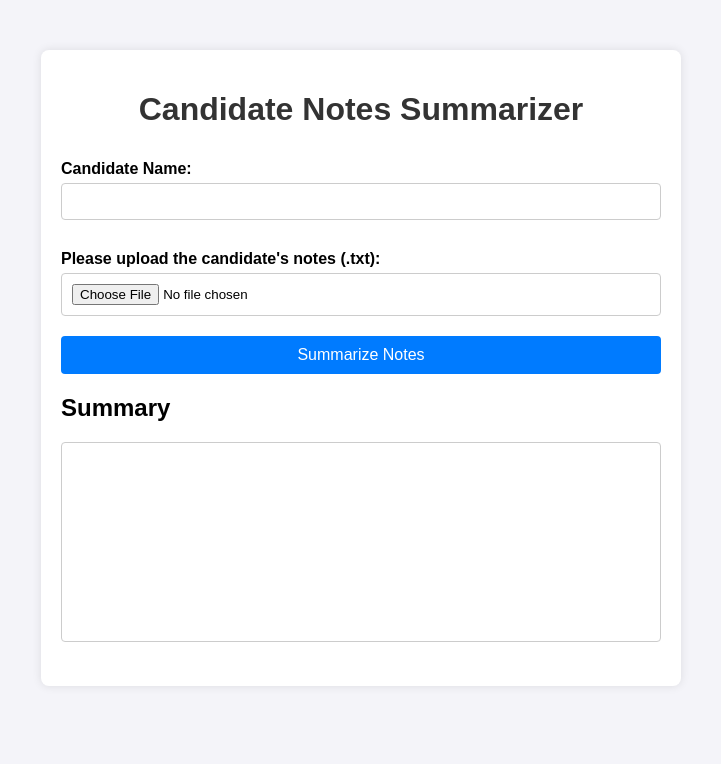
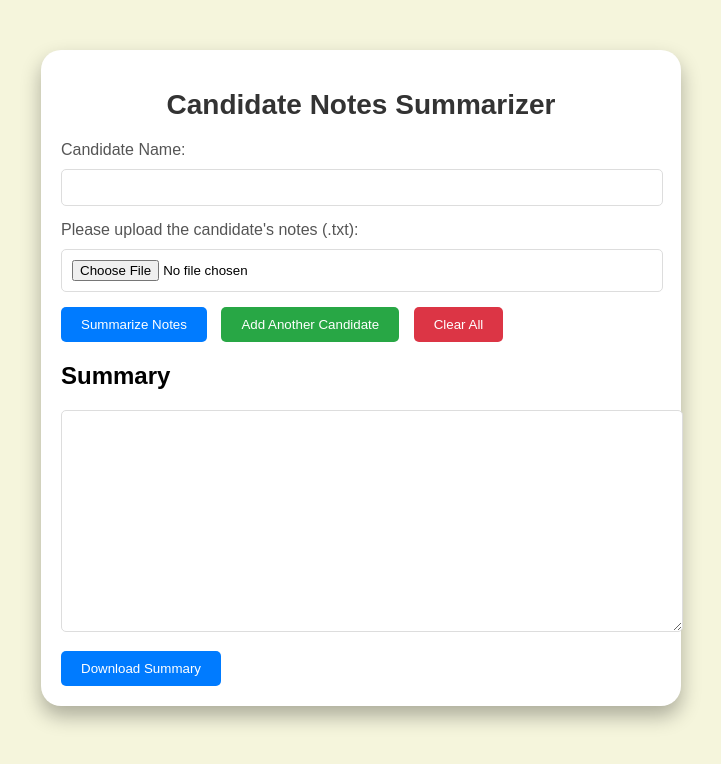
Before and after one commit to aneesh-bukya/HRAgent, a Django app: page /candidate-notes/ in a window 1280 px wide. Shown: the top 764 px of the page, without its empty margins (279-1000 px from the left). Run offline with Django 5.2, Linux system fonts and the light colour scheme.

Commit message:
Finished teh frontend for candidate notes, still have to do faq and email

```diff
--- a/HRAgentUI/HRAgentUI/urls.py
+++ b/HRAgentUI/HRAgentUI/urls.py
@@ -25,4 +25,6 @@ urlpatterns = [
     path('faq/',views.faq_agent),
     path('email-onboarding/',views.onboarding),
     path('candidate-notes/',views.candidate_notes),
+    path('summarize-notes/', views.summarize_notes, name='summarize_notes'),
+
 ]
--- a/HRAgentUI/HRAgentUI/views.py
+++ b/HRAgentUI/HRAgentUI/views.py
@@ -11,8 +11,20 @@ from django.shortcuts import render
 from django.http import JsonResponse
 from django.views.decorators.csrf import csrf_exempt
 from django.core.files.storage import FileSystemStorage
-import subprocess
+from django.shortcuts import render
+from django.views.decorators.csrf import csrf_exempt
+from django.http import JsonResponse
+from django.core.files.storage import default_storage
+from crewai import Crew, Agent, Task, Process
+from textwrap import dedent
+from crewai_tools import TXTSearchTool
+import os
 
+
+
+os.environ["OPENAI_API_KEY"] = "sk-proj-1j0rI4ujwFua7rWGytDlT3BlbkFJwHncuWCnnYZADHHSAkrw"
+os.environ["SERPER_API_KEY"] = "d1b04924fa8092b742ea783991626a950f1a0c1a"
+os.environ['OPENAI_MODEL_NAME'] =  "gpt-4-0125-preview"
 
 def homepage(request):
   return render(request,'home.html')
@@ -32,19 +44,46 @@ def onboarding(request):
 
 @csrf_exempt
 def summarize_notes(request):
-    if request.method == 'POST' and request.FILES['notesFile']:
+    if request.method == 'POST':
+        candidate_name = request.POST['candidateName']
         notes_file = request.FILES['notesFile']
-        fs = FileSystemStorage()
-        filename = fs.save(notes_file.name, notes_file)
-        file_path = fs.path(filename)
+        file_path = default_storage.save('tmp/' + notes_file.name, notes_file)
 
-        # Run the notes.py script and capture the output
-        try:
-            result = subprocess.run(['python3', 'notes.py', file_path], capture_output=True, text=True)
-            summary = result.stdout
-        except Exception as e:
-            summary = str(e)
+        txt_search = TXTSearchTool(file_path)
 
-        return JsonResponse({'summary': summary})
+        notes_agent = Agent(
+            role="Candidate Notes Summarizer",
+            goal='Summarizes the notes on a candidate',
+            backstory=dedent("""\
+                As a Notes Summarizer, your mission is to read through the entire file
+                and summarize the information in a concise yet informative manner into bullet points."""),
+            tools=[txt_search],
+            verbose=True
+        )
+
+        def candidate_notes_task(name):
+            return Task(
+                description=dedent(f"""\
+                    Summarize the document into a few detailed bullet points
+                    Candidate Name: {name}"""),
+                expected_output=dedent("""\
+                    Ensure each bullet point isn't longer than 80 characters
+                    Have a list of 5-6 bullet points on notes given about the candidate
+                    Use this format for your output:
+                    Candidate Name : [Candidate Name]
+                    - Candidate notes"""),
+                agent=notes_agent,
+            )
+
+        candidate_task = candidate_notes_task(candidate_name)
+
+        crew = Crew(agents=[notes_agent], tasks=[candidate_task])
+        result = crew.kickoff()
+        print(result)
+
+        # Clean up the temporary file
+        os.remove(file_path)
+
+        return JsonResponse({'summary': result})
 
     return JsonResponse({'error': 'Invalid request'}, status=400)
--- a/HRAgentUI/static/css/notes.css
+++ b/HRAgentUI/static/css/notes.css
@@ -1,8 +1,6 @@
-/* notes.css */
-
 body {
   font-family: Arial, sans-serif;
-  background-color: #f4f4f9;
+  background-color: #f5f5dc; /* Beige background color */
   margin: 0;
   padding: 0;
 }
@@ -11,62 +9,80 @@ body {
   width: 80%;
   max-width: 600px;
   margin: 50px auto;
-  background: #fff;
+  background-color: #fff;
   padding: 20px;
-  box-shadow: 0 0 10px rgba(0, 0, 0, 0.1);
-  border-radius: 8px;
+  border-radius: 20px;
+  box-shadow: 0 10px 20px rgba(0, 0, 0, 0.3);
 }
 
 h1 {
+  font-size: 28px;
+  color: #333; /* Dark text color */
   text-align: center;
-  color: #333;
+  margin-bottom: 20px;
 }
 
 form {
-  display: flex;
-  flex-direction: column;
+  margin-bottom: 20px;
 }
 
 label {
-  margin: 10px 0 5px;
-  font-weight: bold;
+  display: block;
+  margin-bottom: 10px;
+  font-size: 16px;
+  color: #555; /* Medium-dark text color */
 }
 
 input[type="text"],
-input[type="file"],
-textarea {
+input[type="file"] {
+  width: calc(100% - 20px);
   padding: 10px;
-  margin-bottom: 20px;
-  border: 1px solid #ccc;
-  border-radius: 4px;
-  width: 100%;
-  box-sizing: border-box;
+  margin-bottom: 15px;
+  border: 1px solid #ddd; /* Light border */
+  border-radius: 5px;
+  background-color: #fff; /* White background */
 }
 
 button {
-  background-color: #007bff;
-  color: white;
-  padding: 10px;
+  padding: 10px 20px;
+  background-color: #007bff; /* Blue button */
+  color: #fff; /* White text color */
   border: none;
-  border-radius: 4px;
+  border-radius: 5px;
   cursor: pointer;
-  font-size: 16px;
+  transition: background-color 0.3s;
 }
 
 button:hover {
-  background-color: #0056b3;
+  background-color: #0056b3; /* Darker blue on hover */
 }
 
 #result {
   margin-top: 20px;
 }
 
-textarea#summaryText {
+textarea {
   width: 100%;
+  padding: 10px;
+  margin-bottom: 15px;
+  border: 1px solid #ddd; /* Light border */
+  border-radius: 5px;
+  background-color: #fff; /* White background */
   height: 200px;
-  padding: 10px;
-  border: 1px solid #ccc;
-  border-radius: 4px;
-  box-sizing: border-box;
-  resize: none;
 }
+
+.hidden {
+  display: none;
+}
+
+#notesForm button {
+  margin-right: 10px;
+}
+
+button#addAnotherCandidate {
+  background-color: #28a745; /* Green button */
+}
+
+button#clearAll {
+  background-color: #dc3545; /* Red button */
+}
--- a/HRAgentUI/templates/notes.html
+++ b/HRAgentUI/templates/notes.html
@@ -5,12 +5,12 @@
     <meta charset="UTF-8">
     <meta name="viewport" content="width=device-width, initial-scale=1.0">
     <title>Candidate Notes Summarizer</title>
-    <link rel="stylesheet" href="{% static 'css/notes.css' %} ">
+    <link rel="stylesheet" href="{% static 'css/notes.css' %}">
 </head>
 <body>
     <div class="container">
         <h1>Candidate Notes Summarizer</h1>
-        <form id="notesForm">
+        <form id="notesForm" enctype="multipart/form-data">
             <label for="candidateName">Candidate Name:</label>
             <input type="text" id="candidateName" name="candidateName" required>
 
@@ -18,12 +18,63 @@
             <input type="file" id="notesFile" name="notesFile" accept=".txt," required>
 
             <button type="submit">Summarize Notes</button>
+            <button type="button" id="addAnotherCandidate">Add Another Candidate</button>
+            <button type="button" id="clearAll">Clear All</button>
         </form>
-        <div id="result" class="hidden">
+        <div id="result">
             <h2>Summary</h2>
-            <textarea id="summaryText" readonly></textarea>
+            <textarea id="summaryText" readonly rows="10"></textarea>
+            <button type="button" id="downloadSummary">Download Summary</button>
         </div>
     </div>
-    <script src="{% static 'js/notes.js' %}"></script>
+
+    <script>
+        document.getElementById('notesForm').addEventListener('submit', function(event) {
+            event.preventDefault();
+            const formData = new FormData();
+            formData.append('candidateName', document.getElementById('candidateName').value);
+            formData.append('notesFile', document.getElementById('notesFile').files[0]);
+
+            fetch('{% url 'summarize_notes' %}', {
+                method: 'POST',
+                body: formData,
+                headers: {
+                    'X-CSRFToken': '{{ csrf_token }}'
+                }
+            })
+            .then(response => response.json())
+            .then(data => {
+                // Append the new summary to the existing content
+                document.getElementById('summaryText').value += '\n\n' + data.summary;
+                document.getElementById('result').classList.remove('hidden');
+            })
+            .catch(error => console.error('Error:', error));
+        });
+
+        document.getElementById('addAnotherCandidate').addEventListener('click', function() {
+            document.getElementById('candidateName').value = '';
+            document.getElementById('notesFile').value = '';
+        });
+
+        document.getElementById('clearAll').addEventListener('click', function() {
+            document.getElementById('candidateName').value = '';
+            document.getElementById('notesFile').value = '';
+            document.getElementById('summaryText').value = '';
+            document.getElementById('result').classList.add('hidden');
+        });
+
+        document.getElementById('downloadSummary').addEventListener('click', function() {
+            const summaryText = document.getElementById('summaryText').value;
+            const blob = new Blob([summaryText], { type: 'text/plain' });
+            const url = URL.createObjectURL(blob);
+            const a = document.createElement('a');
+            a.href = url;
+            a.download = 'summary.txt';
+            document.body.appendChild(a);
+            a.click();
+            window.URL.revokeObjectURL(url);
+            document.body.removeChild(a);
+        });
+    </script>
 </body>
 </html>
```
Also changed, not shown: HRAgentUI/db/chroma.sqlite3 (added), HRAgentUI/templates/faq.html (line endings or trailing spaces), 4 other files.
